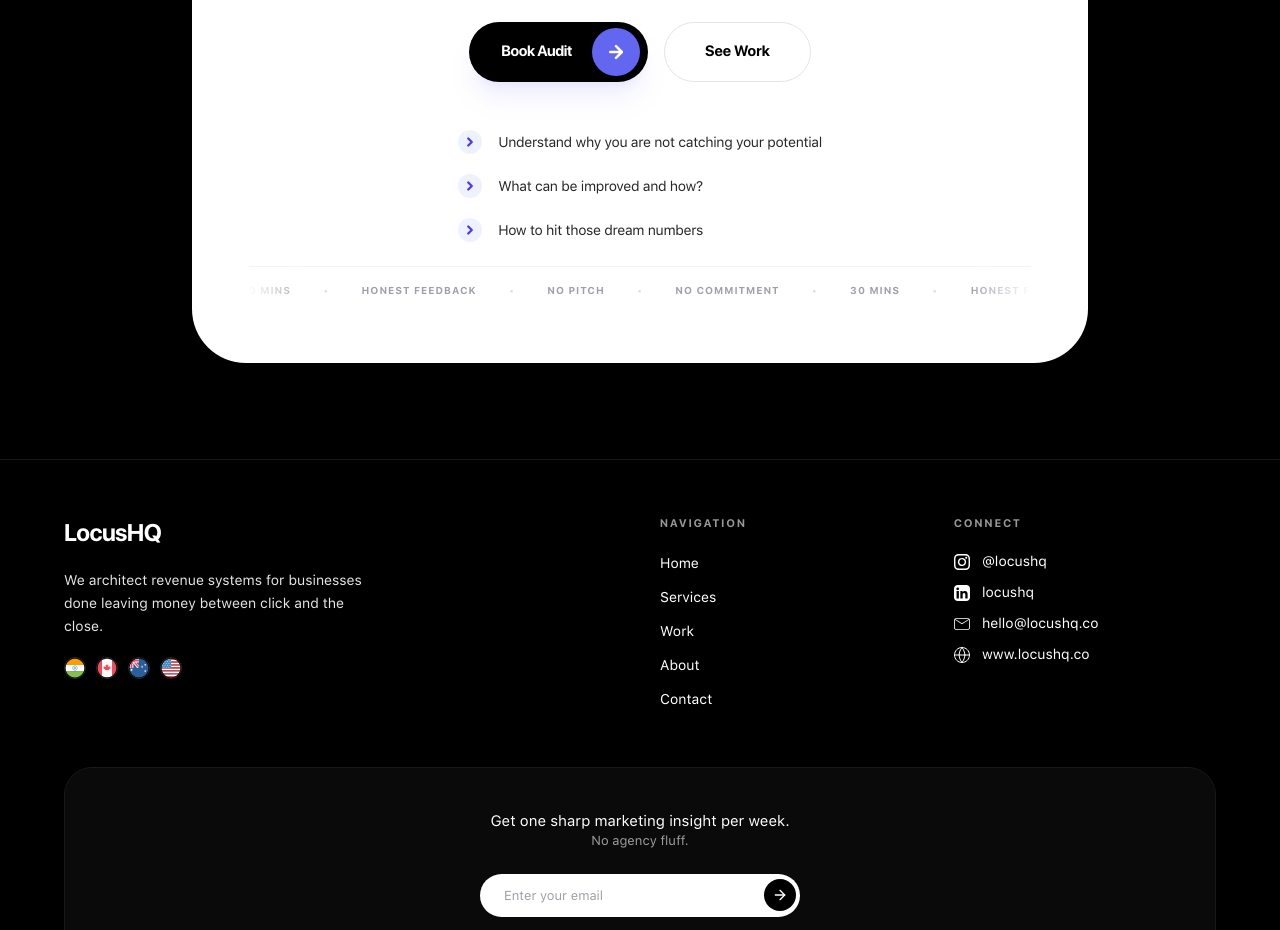
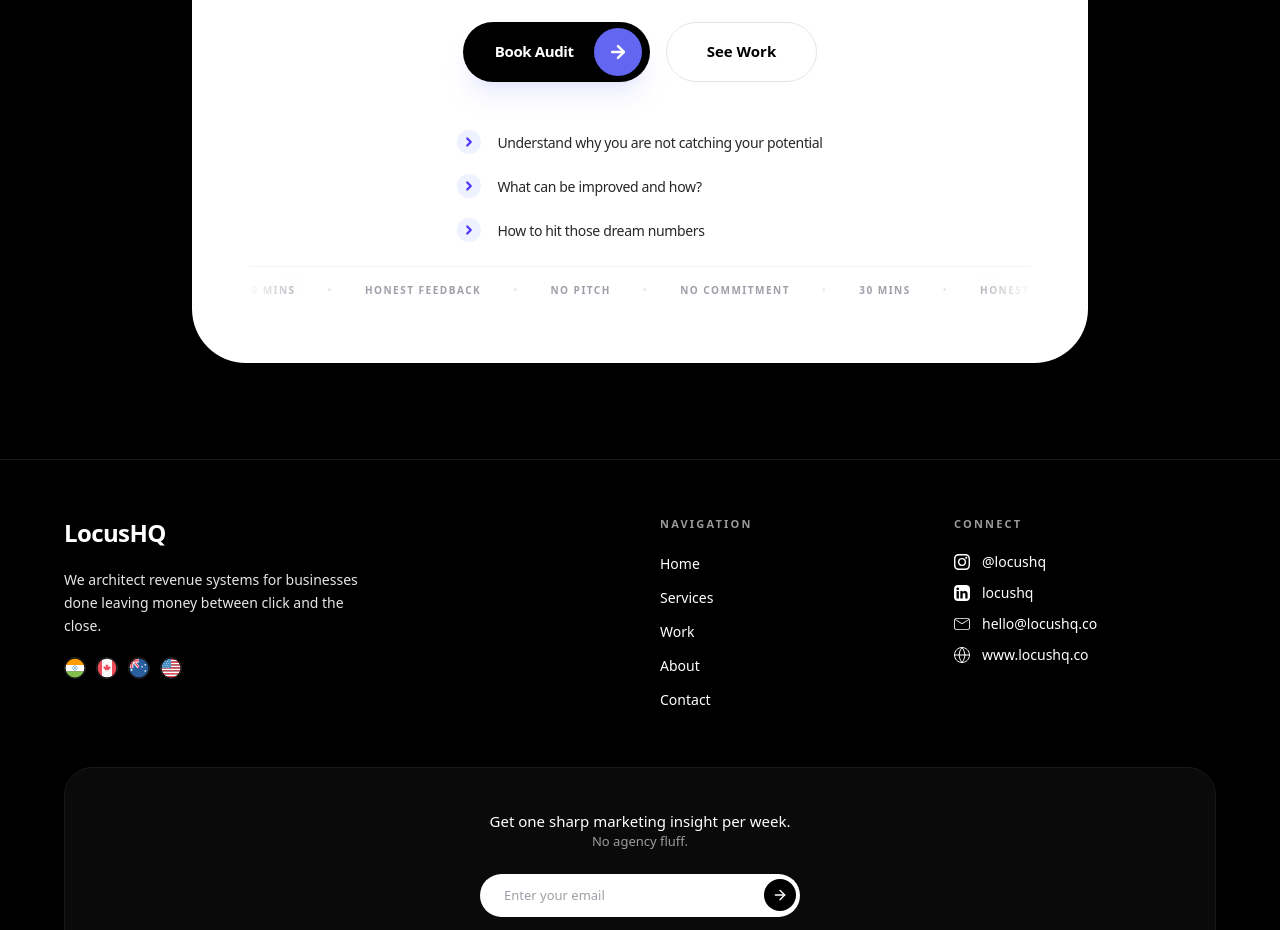
Before and after one commit to Om-Mahadik/LocusHQ, a Next.js app: page / in a window 1280 px wide. Shown: the part 10780-11710 px from the top of the page. Built offline with nearby package versions, Linux system fonts and the light colour scheme.

Commit message:
frontend: next.js realtime chat UI with socket integration

```diff
--- a/app/globals.css
+++ b/app/globals.css
@@ -1,16 +1,14 @@
 /* 1. Define Local Font Faces (Using the OTF files you extracted) */
 @font-face {
-  font-family: 'GT Walsheim';
+  font-family: 'SF Pro';
   src: url('/fonts/sanf-pro/SF-Pro-Text-Regular.otf') format('opentype');
   font-weight: 400;
-  font-style: normal;
 }
 
 @font-face {
-  font-family: 'GT Walsheim';
-  src: url('/fonts/sanf-pro/SF-Pro-Display-Bold.otf') format('opentype');
+  font-family: 'SF Pro';
+  src: url('/fonts/sanf-pro/SF-Pro-Text-Bold.otf') format('opentype');
   font-weight: 700;
-  font-style: normal;
 }
 
 /* 2. Import Tailwind */
```
